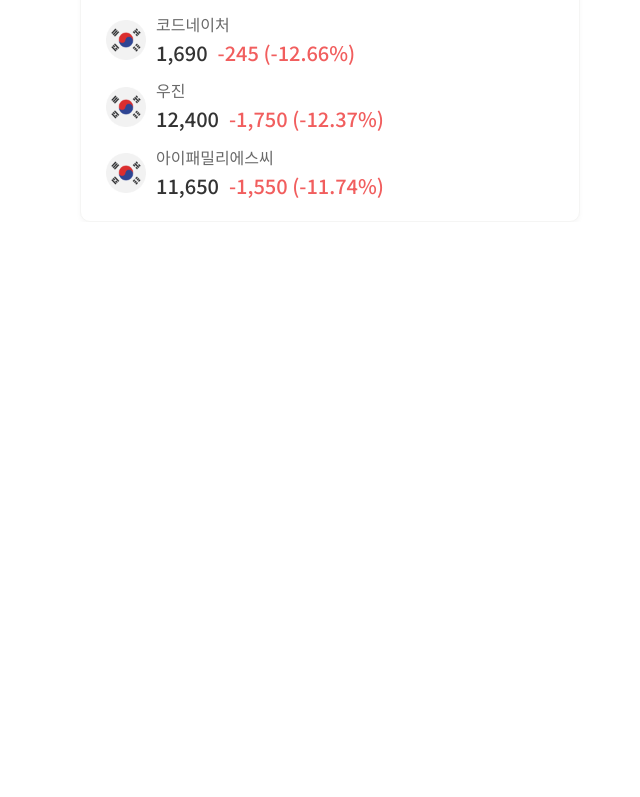
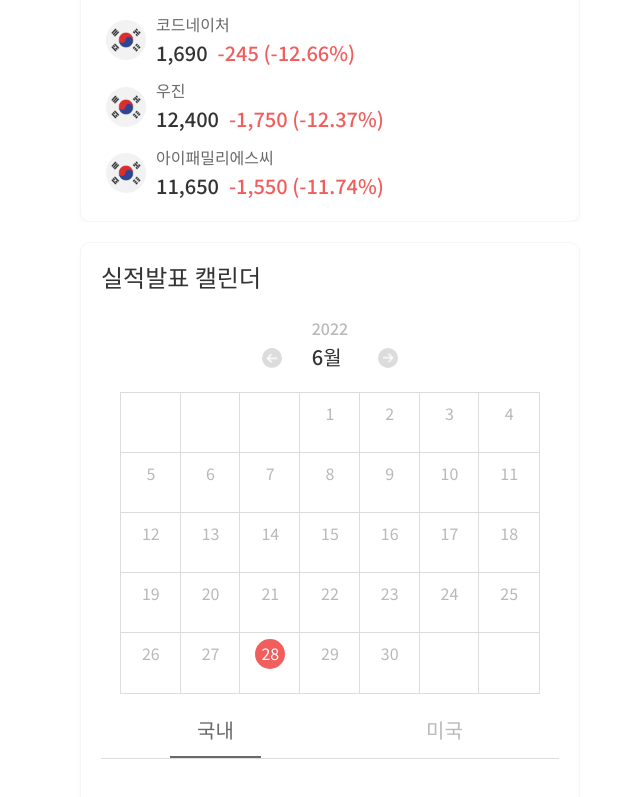
Before and after one commit to GBSIM/oruum_frontend, a React (Create React App) app: page / in a window 1280 px wide. Shown: the part 1323-2120 px from the top of the page, without its empty margins (310-950 px from the left). Before the commit the page ends 1665 px from the top, so only its background shows below. Built offline with nearby package versions, Linux system fonts and the light colour scheme.

Commit message:
add earnings calendar

```diff
--- a/src/_reducers/home.js
+++ b/src/_reducers/home.js
@@ -1,12 +1,15 @@
 export const CHANGE_MARKET_GAINER_COUNTRY = "HOME/CHANGE_MARKET_GAINER_COUNTRY";
 export const CHANGE_MARKET_LOSER_COUNTRY = "HOME/CHANGE_MARKET_LOSER_COUNTRY";
+export const CHANGE_EARNINGS_CALENDAR_COUNTRY = "HOME/CHANGE_EARNINGS_CALENDAR_COUNTRY";
 
 export const changeMarketGainerCountry = () => ({type:CHANGE_MARKET_GAINER_COUNTRY});
 export const changeMarketLoserCountry = () => ({type:CHANGE_MARKET_LOSER_COUNTRY});
+export const changeEarningCalendarCountry = () => ({type:CHANGE_EARNINGS_CALENDAR_COUNTRY});
 
 const initialState = {
     isMarketGainerKorea: true,
     isMarketLoserKorea: true,
+    isEarningsCalendarKorea: true,
     marketIndexList: [
       {"name":'코스피',"value":2332.64,"dailyChange":-45.35,"dailyChangePercentage":-1.91,"country":"kr"},
       {"name":'코스닥',"value":745.44,"dailyChange":16.91,"dailyChangePercentage":-2.22,"country":"kr"},
@@ -56,6 +59,11 @@
           ...state,
           isMarketLoserKorea: !state.isMarketLoserKorea,
         };
+      case CHANGE_EARNINGS_CALENDAR_COUNTRY:
+        return {
+          ...state,
+          isEarningsCalendarKorea: !state.isEarningsCalendarKorea,
+        };
 
       default:
         return state;
--- /dev/null
+++ b/src/components/library/ui/home/EarningsCalendar/EarningsCalendar.js
@@ -0,0 +1,31 @@
+import './EarningsCalendar.css';
+import Calendar from '../../unit/Calendar/Calendar';
+import { useSelector,useDispatch } from "react-redux";
+import { changeEarningCalendarCountry } from '../../../../../_reducers/home';
+import CountrySelector from '../../unit/CountrySelector/CountrySelector';
+
+
+export default function EarningsCalendar() {
+    const {isEarningsCalendarKorea} = useSelector(state => state.home);
+    const dispatch = useDispatch();
+    const earningsCalendarCountryClickEvent = () => {
+        dispatch(changeEarningCalendarCountry());
+    }
+
+    return (
+        <div>
+            <h2 style={{color:'#333333',margin:'0'}}>실적발표 캘린더</h2>
+            <div style={{height:'20px'}}></div>
+            <Calendar></Calendar>
+            <div style={{height:'20px'}}></div>
+            <CountrySelector
+                isKorea={isEarningsCalendarKorea}
+                onClickEvent={earningsCalendarCountryClickEvent}></CountrySelector>
+            <div style={{height:'30px'}}></div>
+            <div>
+
+            </div>
+            <div style={{height:'30px'}}></div>
+        </div>
+    )
+}
--- a/src/components/library/ui/stock/StockDetail/StockDetail.js
+++ b/src/components/library/ui/stock/StockDetail/StockDetail.js
@@ -14,7 +14,7 @@
         detailContents = <StockDividend></StockDividend>
     } else if (detailStockMenu === '매출과 영업이익') {
         detailContents = <StockIncome></StockIncome>
-    } else if (detailStockMenu === '제품군') {
+    } else if (detailStockMenu === '매출구성') {
         detailContents = <StockProducts></StockProducts>
     } else if (detailStockMenu === '뉴스') {
         detailContents = <StockNews></StockNews>
@@ -47,7 +47,7 @@
         dispatch(changeDetailMenu('배당금'));
     }
     const changeDetailMenuToProducts = () => {
-        dispatch(changeDetailMenu('제품군'));
+        dispatch(changeDetailMenu('매출구성'));
     }
     const changeDetailMenuToIncome = () => {
         dispatch(changeDetailMenu('매출과 영업이익'));
@@ -67,7 +67,7 @@
             <StockDetailSelectButton isOn={detailStockMenu==='배당금'} text='배당금'
                                      onClickEvent={changeDetailMenuToDividend}></StockDetailSelectButton>
             <div style={{minWidth:'10px'}}></div>
-            <StockDetailSelectButton isOn={detailStockMenu==='제품군'} text='제품군'
+            <StockDetailSelectButton isOn={detailStockMenu==='매출구성'} text='매출구성'
                                      onClickEvent={changeDetailMenuToProducts}></StockDetailSelectButton>
             <div style={{minWidth:'10px'}}></div>
             <StockDetailSelectButton isOn={detailStockMenu==='매출과 영업이익'} text='매출과 영업이익'
--- a/src/components/library/ui/stock/StockNews/StockNews.css
+++ b/src/components/library/ui/stock/StockNews/StockNews.css
@@ -5,6 +5,7 @@
     justify-content: flex-start;
     width: 100%;
     border-radius: 10px;
+    padding: 0;
 }
 
 .news-container:hover {
--- a/src/components/views/HomePage/HomePage.js
+++ b/src/components/views/HomePage/HomePage.js
@@ -10,6 +10,7 @@
 import MarketSummary from "../../library/ui/home/MarketSummary/MarketSummary";
 import MarketGainer from "../../library/ui/home/MarketGainer/MarketGainer";
 import MarketLoser from "../../library/ui/home/MarketLoser/MarketLoser";
+import EarningsCalendar from "../../library/ui/home/EarningsCalendar/EarningsCalendar";
 
 export default function HomePage() {
     return (
@@ -30,6 +31,9 @@
                         <MarketLoser></MarketLoser>
                     </div>
                     <div style={{minHeight:'20px'}}></div>
+                    <div className="unit-box">
+                        <EarningsCalendar></EarningsCalendar>
+                    </div>
                 </div>
             </div>
             <BottomNavMenuBar></BottomNavMenuBar>
```
Also changed, not shown: src/components/library/ui/home/EarningsCalendar/EarningsCalendar.css (added).
